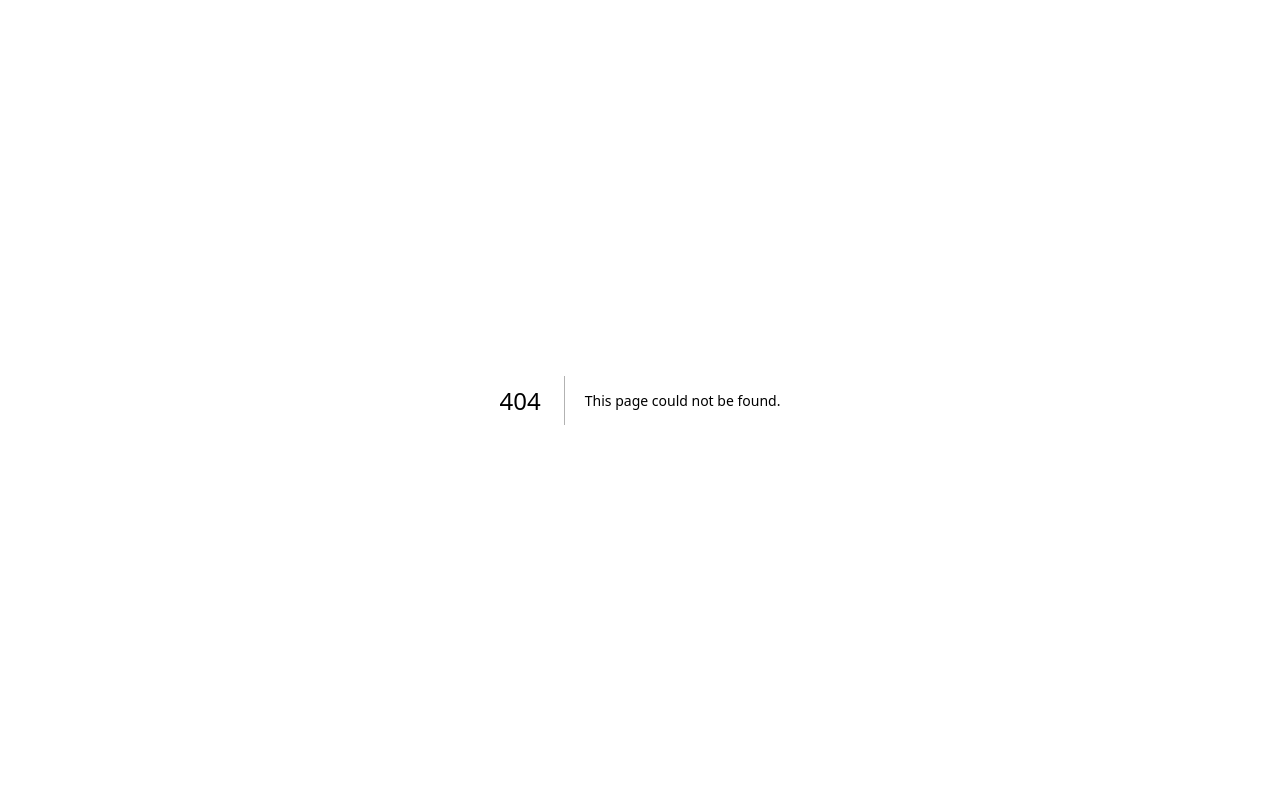
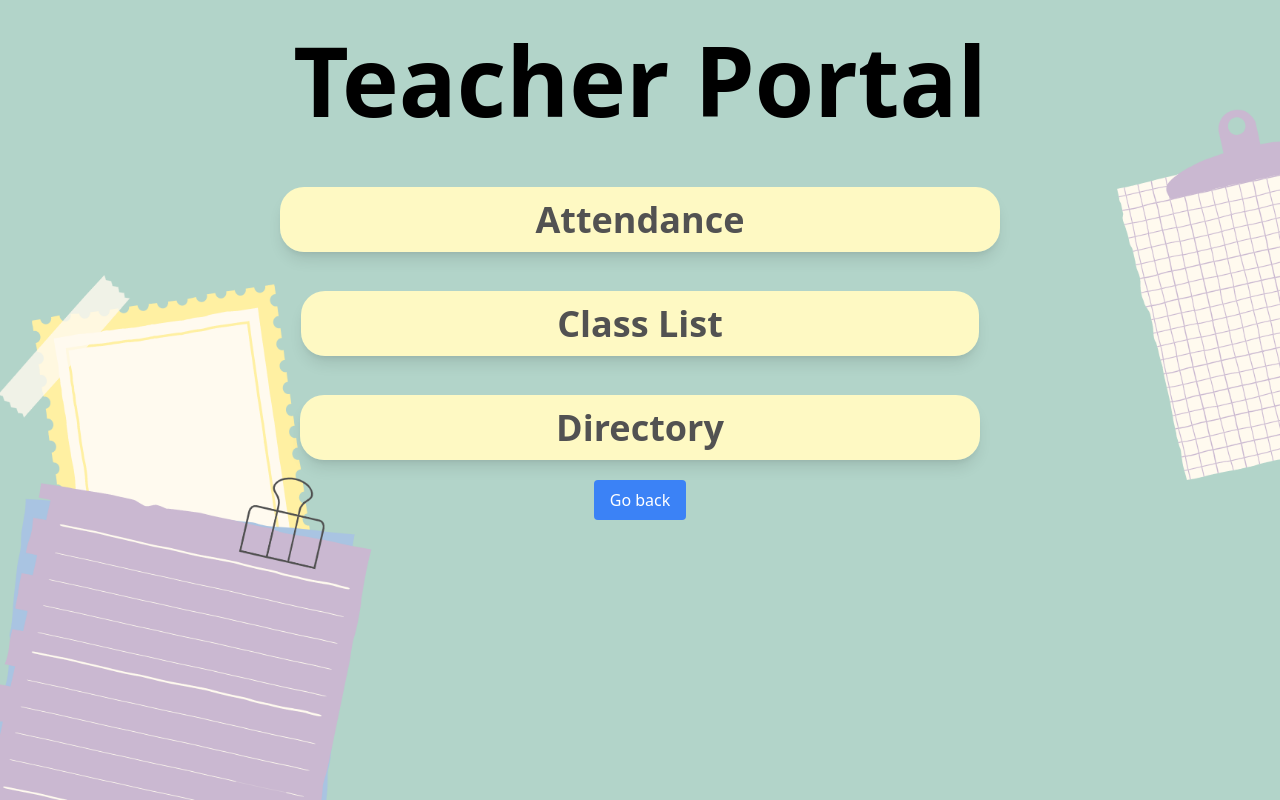
Before and after one commit to vianneyp72/glvn-website-1, a Next.js app: page /TeacherPortal in a window 1280 px wide. Before the commit this address had no page. Built offline with nearby package versions, Linux system fonts and the light colour scheme.

Commit message:
Revert "merge stuff"
This reverts commit 5070b77179802351d425466f6f04e139e498ed39.

```diff
--- /dev/null
+++ b/pages/TeacherPortal.js
@@ -0,0 +1,23 @@
+import Link from 'next/link'
+export default function TeacherPortal() {
+    return (
+        <main className="bg-[url('/TeacherPortalBackground.png')] bg-cover h-screen w-screen">
+            <div>
+                <h1 className="flex py-8 px-8 flex-col items-center justify-between text-8xl font-bold">
+                    Teacher Portal</h1><br/>
+                <ul className="mt-4 rounded-2xl text-4xl text-neutral-600 font-bold text-center space-y-16">
+                    <li><Link href="/" className="rounded-3xl bg-yellow-100 hover:bg-yellow-200 py-2 px-64 shadow-lg hover:shadow-2xl">
+                        Attendance</Link></li>
+                    <li><Link href="/" className="rounded-3xl bg-yellow-100 hover:bg-yellow-200 py-2 px-64 shadow-lg hover:shadow-2xl">
+                        Class List</Link></li>
+                    <li><Link href="/" className="rounded-3xl bg-yellow-100 hover:bg-yellow-200 py-2 px-64 shadow-lg hover:shadow-2xl">
+                        Directory</Link></li>
+                </ul>
+            </div>
+            <div className="flex py-8 px-8 flex flex-col items-center justify-between">
+                <Link href="/" className="rounded bg-blue-500 hover:bg-blue-600 text-white py-2 px-4">
+                    Go back</Link>
+            </div>
+        </main>
+    )
+}
```
